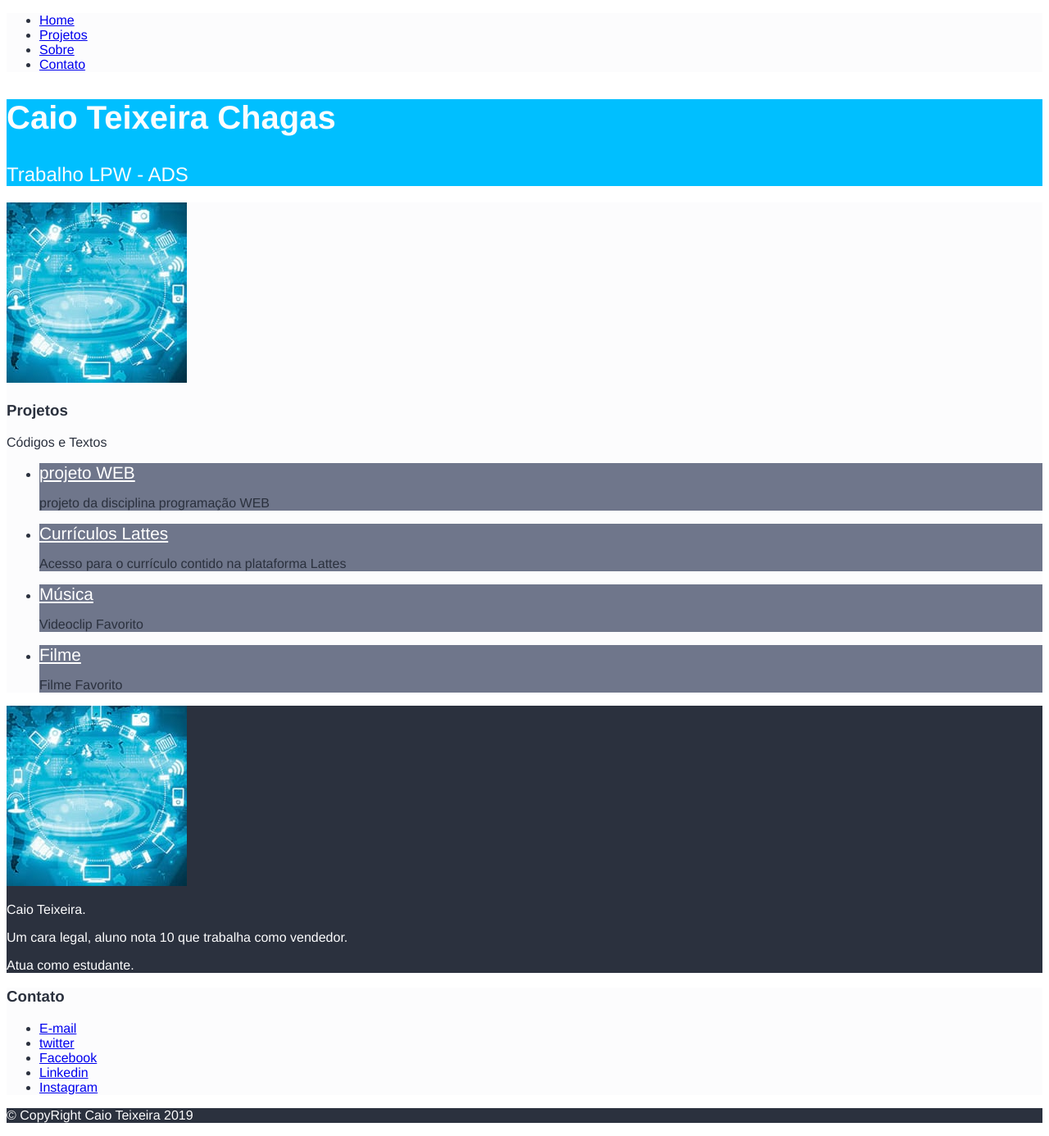
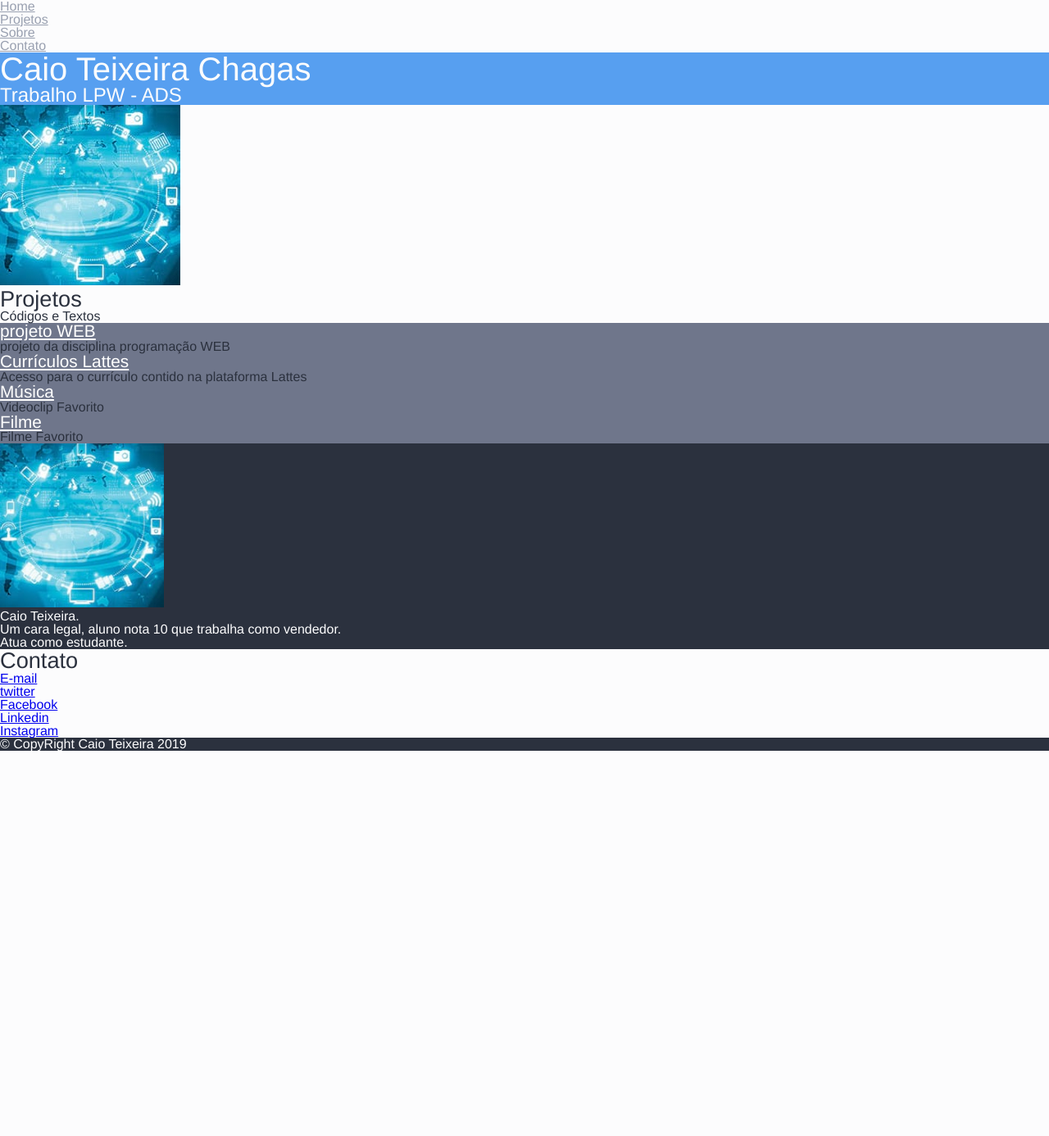
Before and after one commit to felipekennedy/AulasProgramacaoWeb, a PHP site: page / in a window 1280 px wide. Shown: the whole page at 82% size. After the commit the page ends 916 px from the top, so only its background shows below. Run offline with PHP 8.4, Linux system fonts and the light colour scheme.

Commit message:
Reset css e estilos
Reset css e estilos

```diff
--- a/estilos/blog.css
+++ b/estilos/blog.css
@@ -3,8 +3,8 @@ body {
 }
 
 .identificacao {
-    background-color: deepskyblue;
-    color: #fcfcfd;
+    background-color:#579FF0;
+    color:#FCFCFD;
 }
 
 .identificacao h1{
@@ -13,6 +13,15 @@ body {
 
 .identificacao h2{
     font-size: 1.5em;
+    font-weight: lighter;
+}
+
+section h3{
+    font-size: 1.7em;
+}
+
+header li a{
+    color:#99A0B0;
     font-weight: lighter;
 }
 
@@ -34,3 +43,7 @@ body {
     color: #ffffff;
     font-size: 1.3em;
 }
+
+#sobre img{
+    width: 200px;
+}
--- /dev/null
+++ b/estilos/reset.css
@@ -0,0 +1,49 @@
+
+/* http://meyerweb.com/eric/tools/css/reset/
+  v2.0 | 20110126
+  License: none (public domain)
+*/
+
+html, body, div, span, applet, object, iframe,
+h1, h2, h3, h4, h5, h6, p, blockquote, pre,
+a, abbr, acronym, address, big, cite, code,
+del, dfn, em, img, ins, kbd, q, s, samp,
+small, strike, strong, sub, sup, tt, var,
+b, u, i, center,
+dl, dt, dd, ol, ul, li,
+fieldset, form, label, legend,
+table, caption, tbody, tfoot, thead, tr, th, td,
+article, aside, canvas, details, embed,
+figure, figcaption, footer, header, hgroup,
+menu, nav, output, ruby, section, summary,
+time, mark, audio, video {
+    margin: 0;
+    padding: 0;
+    border: 0;
+    font-size: 100%;
+    font: inherit;
+    vertical-align: baseline;
+}
+/* HTML5 display-role reset for older browsers */
+article, aside, details, figcaption, figure,
+footer, header, hgroup, menu, nav, section {
+    display: block;
+}
+body {
+    line-height: 1;
+}
+ol, ul {
+    list-style: none;
+}
+blockquote, q {
+    quotes: none;
+}
+blockquote:before, blockquote:after,
+q:before, q:after {
+    content: '';
+    content: none;
+}
+table {
+    border-collapse: collapse;
+    border-spacing: 0;
+}
--- a/index.html
+++ b/index.html
@@ -4,7 +4,8 @@
 <head>
     <meta charset="utf-8">
     <title>Blog de Caio</title>
-<link rel="stylesheet" href="estilos/blog.css">
+    <link rel="stylesheet" href="estilos/reset.css">
+    <link rel="stylesheet" href="estilos/blog.css">
 
 </head>
 
```
